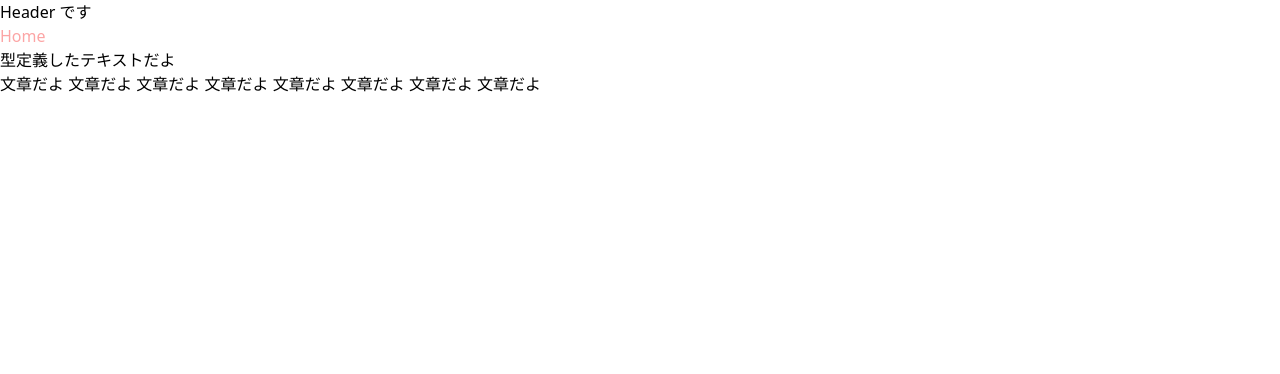
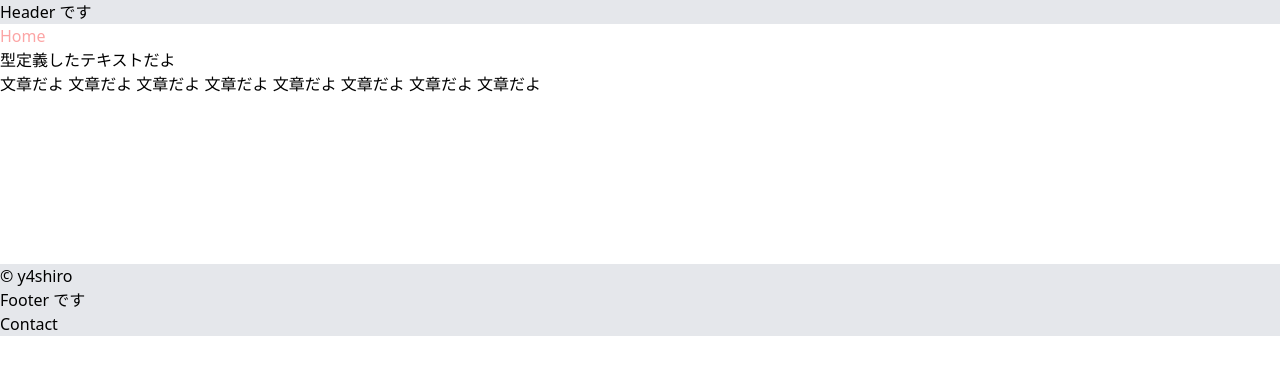
Before and after one commit to y4shiro/gatsby-sandbox, a Gatsby site: page / in a window 1280 px wide. Built offline with nearby package versions, Linux system fonts and the light colour scheme; Gatsby itself is replaced by a stand-in of ours.

Commit message:
Footer 追加

```diff
--- /dev/null
+++ b/src/components/footer.tsx
@@ -0,0 +1,15 @@
+import React from 'react';
+
+const Footer: React.FC = () => {
+  return (
+    <footer className="bg-gray-200">
+      <p>&copy; y4shiro</p>
+      <ul>
+        <li>Footer です</li>
+        <li>Contact</li>
+      </ul>
+    </footer>
+  );
+};
+
+export default Footer;
--- a/src/components/header.tsx
+++ b/src/components/header.tsx
@@ -2,7 +2,7 @@ import React from 'react';
 
 const Header: React.FC = () => {
   return (
-    <header>
+    <header className="bg-gray-200">
       <h1>Header です</h1>
     </header>
   );
--- a/src/pages/index.tsx
+++ b/src/pages/index.tsx
@@ -1,6 +1,7 @@
 import React from 'react';
 
 import Header from '../components/header';
+import Footer from '../components/footer';
 
 const IndexPage: React.FC = () => {
   const text: string = '型定義したテキストだよ';
@@ -8,7 +9,7 @@ const IndexPage: React.FC = () => {
   return (
     <>
       <Header />
-      <main>
+      <main className="h-60">
         <h1 className="text-red-300">Home</h1>
         <h2>{text}</h2>
         <p>
@@ -16,6 +17,7 @@ const IndexPage: React.FC = () => {
           文章だよ
         </p>
       </main>
+      <Footer />
     </>
   );
 };
```
